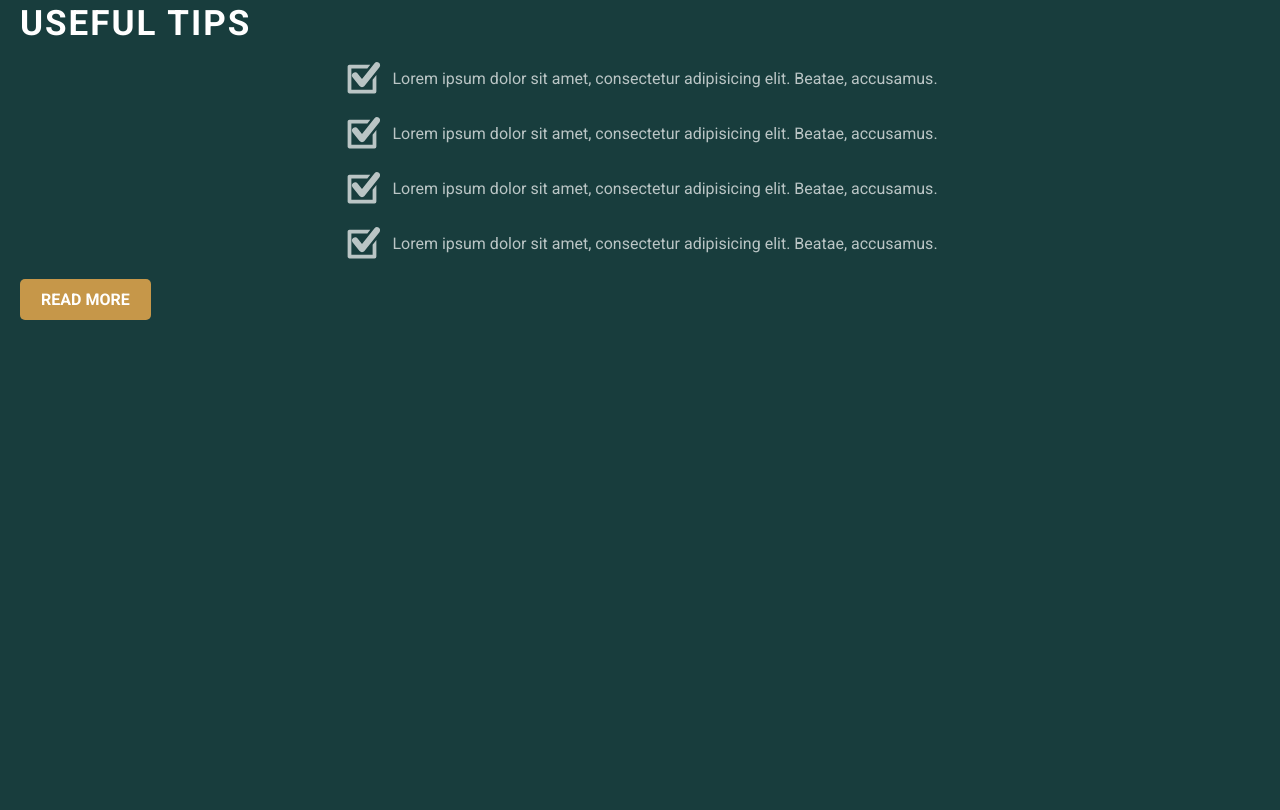
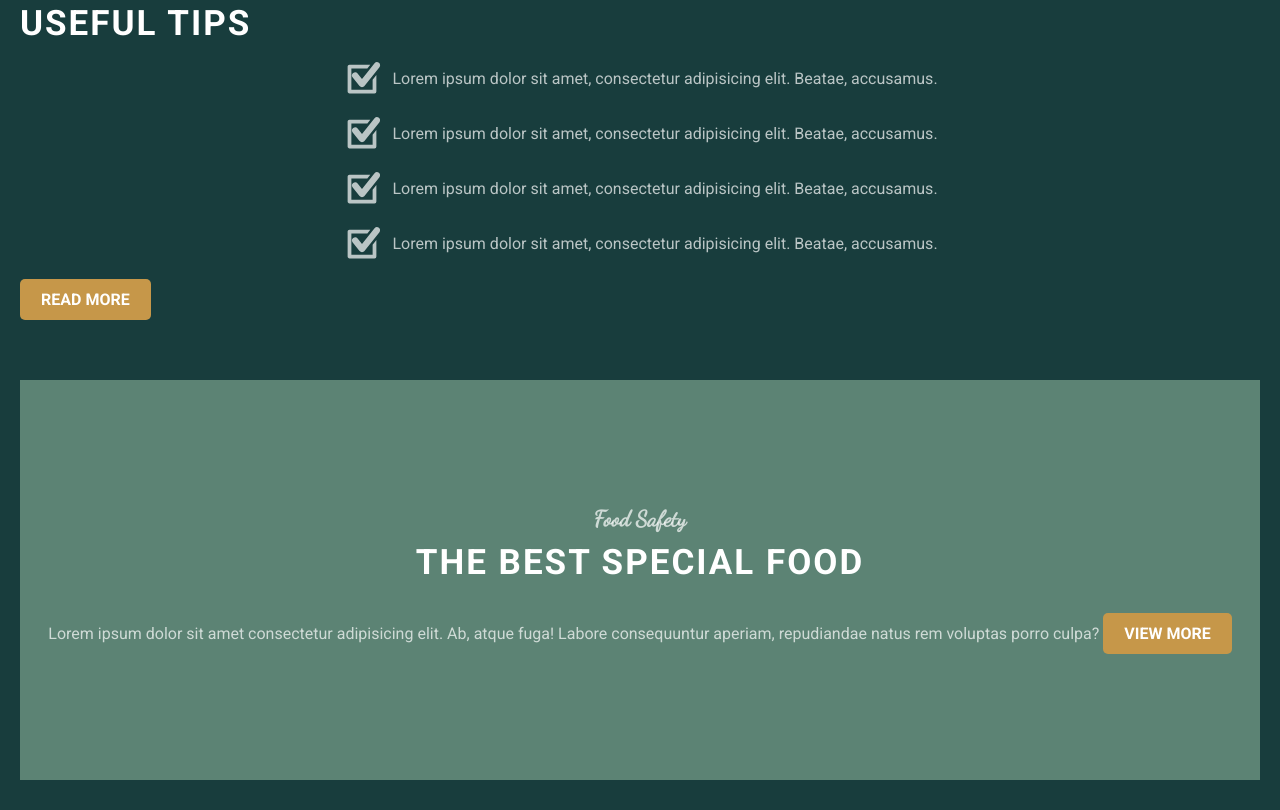
Before and after one commit to sawickipatryk/Restaurant-Page, a plain HTML site: page index.html in a window 1280 px wide. Shown: the part 2974-3784 px from the top of the page. Before the commit the page ends 3324 px from the top, so only its background shows below. Drawn offline with Linux system fonts and the light colour scheme.

Commit message:
best-special section added

```diff
--- a/index.html
+++ b/index.html
@@ -356,6 +356,30 @@
             </div>
         </section>
 
+        <section class="best-special">
+            <div class="best-special__container">
+                <div class="best-special__text-container">
+                    <h3 class="best-special__sub-header">Food Safety</h3>
+                    <h2 class="best-special__header">the best special food</h2>
+                    <span class="best-special-text">
+                        Lorem ipsum dolor sit amet consectetur adipisicing elit. Ab, atque fuga! Labore consequuntur
+                        aperiam, repudiandae natus rem voluptas porro culpa?
+                    </span>
+                    <a
+                        class="best-special-link button"
+                        href="#"
+                    >view more</a>
+                </div>
+                <div class="best-special__img-container">
+                    <img
+                        src=""
+                        alt=""
+                        class="best-special__img"
+                    >
+                </div>
+            </div>
+        </section>
+
     </main>
 
 
```
